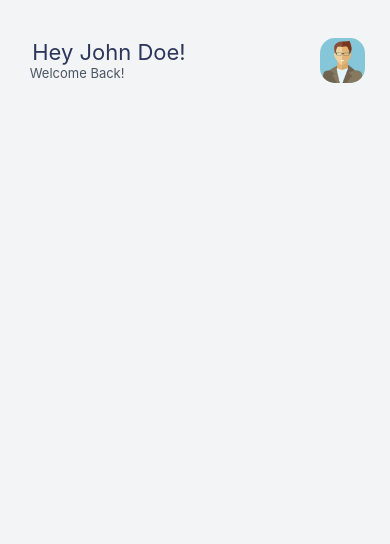
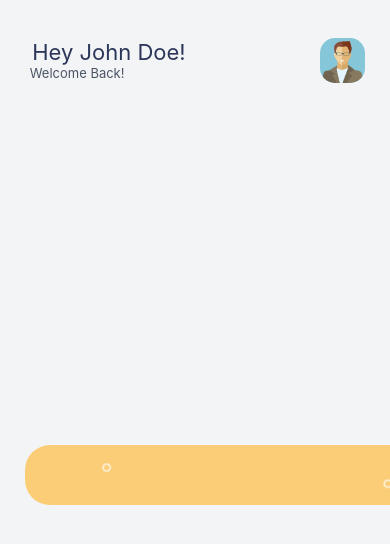
Before and after one commit to ShivajeetR/wallet-TS-app, a React Native app: screen /Home in a window 390 px wide. Shown: the top 544 px of the page. Built offline with nearby package versions, Linux system fonts and the light colour scheme.

Commit message:
added cards

```diff
--- /dev/null
+++ b/components/Cards/CardItem.tsx
@@ -0,0 +1,61 @@
+import React, {FunctionComponent} from 'react';
+import styled from 'styled-components/native';
+
+import {ScreenWidth} from '../shared';
+import {colors} from '../colors';
+
+const CardBackground = styled.ImageBackground`
+  height: 75%;
+  width: ${ScreenWidth * 0.67}px;
+  resize-mode: cover;
+  background-color: ${colors.accent};
+  border-radius: 25px;
+  margin-right: 25px;
+  overflow: hidden;
+`;
+
+const CardTouchable = styled.TouchableHighlight`
+height: 100%
+border-radius: 25px;
+`;
+
+const TouchableView = styled.View`
+  justify-content: space-between;
+  align-items: center;
+  padding: 30px;
+  flex: 1;
+`;
+
+const CardRow = styled.View`
+  flex-direction: row;
+  justify-content: space-between;
+  align-items: center;
+  width: 100%;
+`;
+
+const Logo = styled.Image`
+  width: 100%;
+  height: 80%;
+  resize-mode: contain;
+  flex: 1;
+`;
+
+import {CardProps} from './types';
+
+import card_bg from './../../assets/bgs/background_transparent.png';
+
+const CardItem: FunctionComponent<CardProps> = props => {
+  const handlePress = () => {};
+  return (
+    <CardBackground source={card_bg}>
+      <CardTouchable underlayColor={colors.secondary} onPress={handlePress}>
+        <TouchableView>
+          <CardRow></CardRow>
+          <CardRow></CardRow>
+        </TouchableView>
+      </CardTouchable>
+    </CardBackground>
+  );
+};
+
+export default CardItem;
--- a/components/Cards/CardSection.tsx
+++ b/components/Cards/CardSection.tsx
@@ -0,0 +1,31 @@
+import React, {FunctionComponent} from 'react';
+import styled from 'styled-components/native';
+
+//components
+const CardList = styled.FlatList`
+  width: 100%;
+  flex: 1;
+  padding-left: 25px;
+  padding-bottom: 15px;
+`;
+//import components
+import {CardSectionProps} from './types';
+import CardItem from './CardItem';
+
+const CardSection: FunctionComponent<CardSectionProps> = props => {
+  return (
+    <CardList
+      data={props.data}
+      horizontal={true}
+      showHorizontalScrollIndicator={false}
+      contentContainerStyle={{
+        paddingRight: 25,
+        alignItems: 'center',
+      }}
+      keyExtractor={({id}: any) => id.toString()}
+      renderItem={({item}: any) => <CardItem {...item} />}
+    />
+  );
+};
+
+export default CardSection;
--- a/screens/Home.tsx
+++ b/screens/Home.tsx
@@ -5,6 +5,7 @@ import styled from 'styled-components/native';
 //custom components
 import {colors} from '../components/colors';
 import {Container} from '../components/shared';
+import CardSection from '../components/Cards/CardSection';
 
 const HomeContainer = styled(Container)`
   background-color: ${colors.graylight};
@@ -12,10 +13,38 @@ const HomeContainer = styled(Container)`
   flex: 1;
 `;
 
+//card logos
+import logo1 from './../assets/visa_white.png';
+import logo2 from './../assets/mc.png';
+
 const Home: FunctionComponent = () => {
+  const CardData = [
+    {
+      id: 1,
+      accountNo: '3845757744',
+      balance: 2000.15,
+      alias: 'Work Debit',
+      logo: logo1,
+    },
+    {
+      id: 2,
+      accountNo: '3845753023',
+      balance: 1450.73,
+      alias: 'Personal Prepaid',
+      logo: logo1,
+    },
+    {
+      id: 3,
+      accountNo: '3845737198',
+      balance: 740.39,
+      alias: 'School Prepaid',
+      logo: logo2,
+    },
+  ];
   return (
     <HomeContainer>
       <StatusBar barStyle={'dark-content'} />
+      <CardSection data={CardData} />
     </HomeContainer>
   );
 };
```
Also changed, not shown: assets/mc.png (added), assets/visa_white.png (added).
